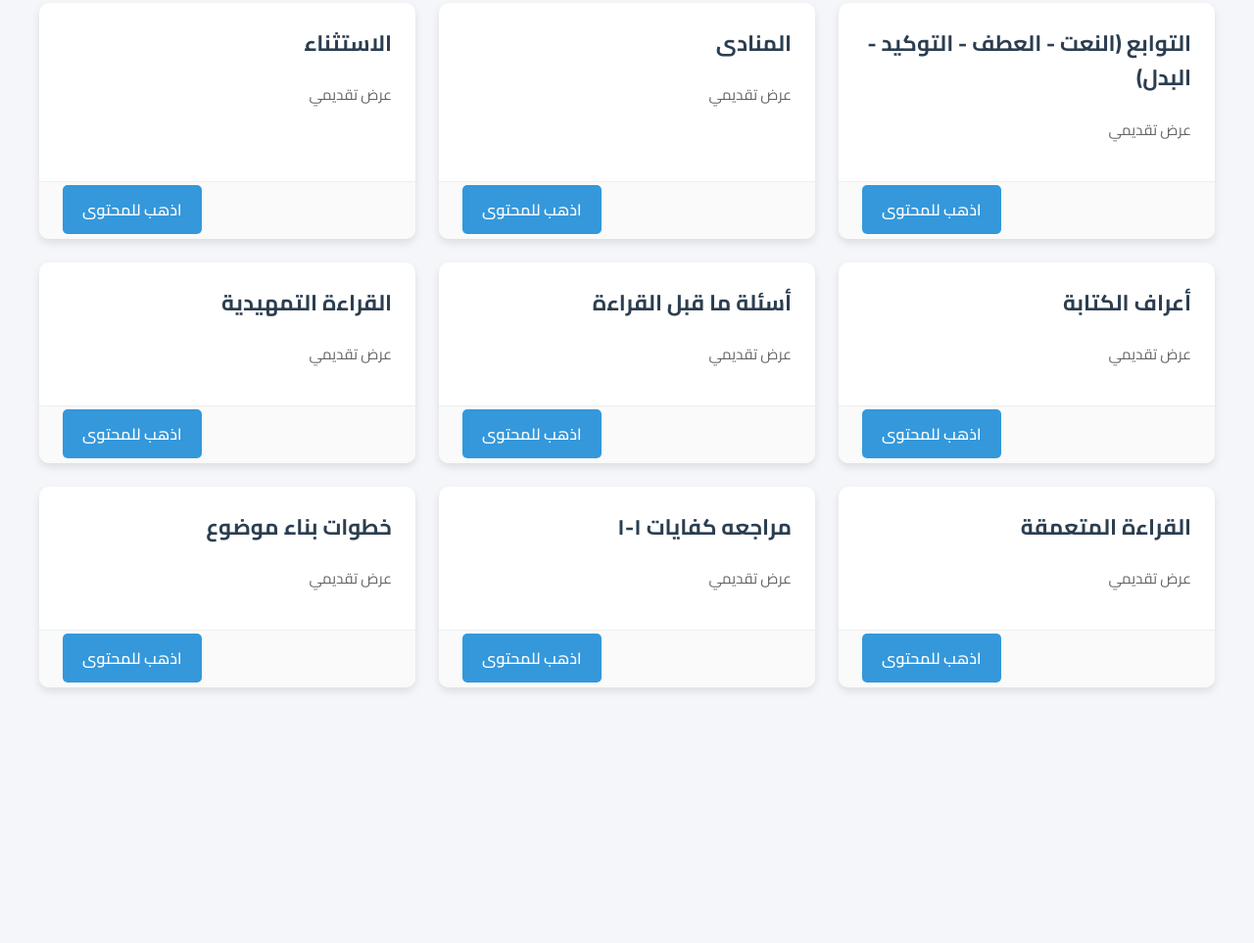
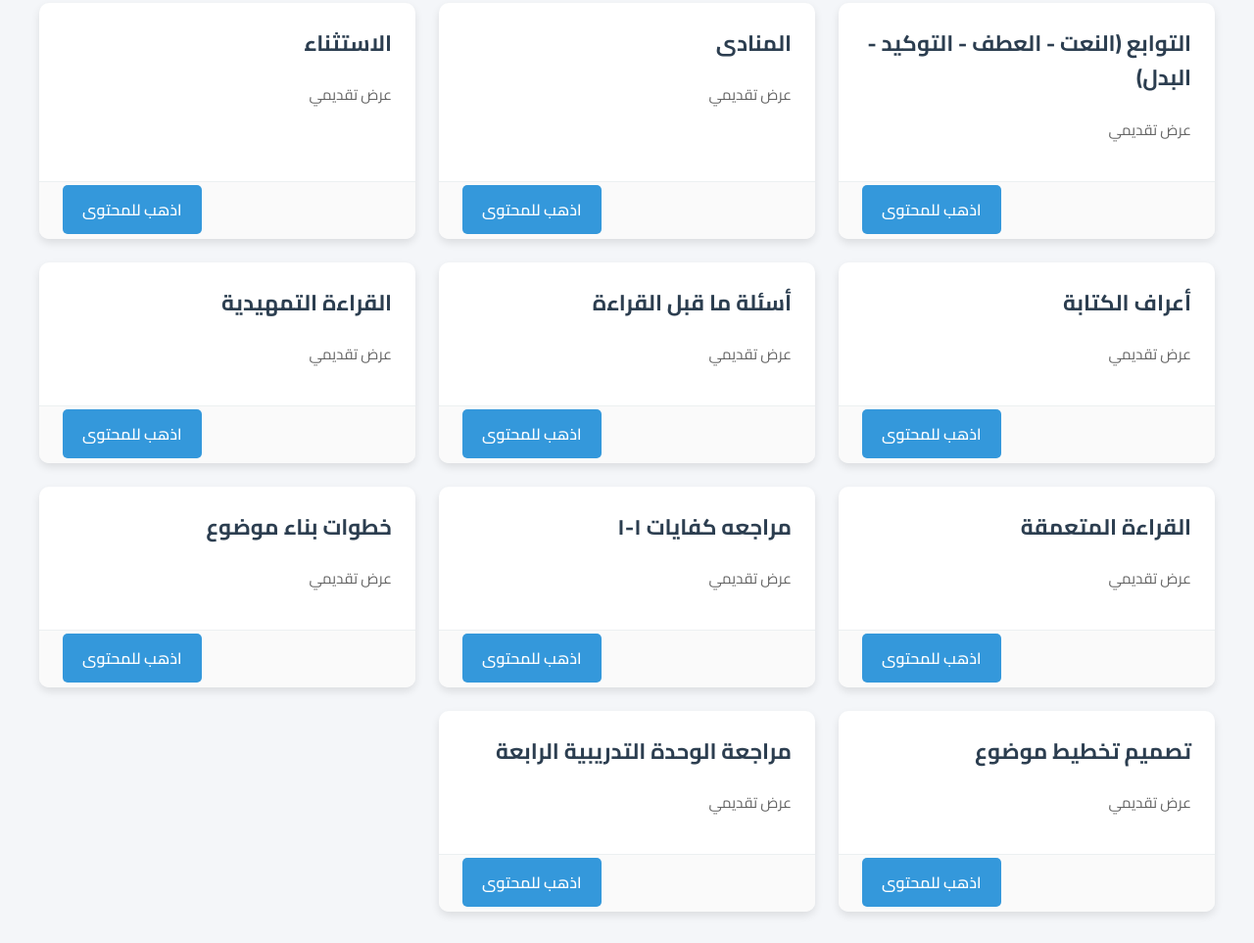
Before and after one commit to abobakrislamunofficial/educationalcontent, a plain HTML site: page presentations.html in a window 1280 px wide. Shown: the part 215-1178 px from the top of the page at 98% size. Before the commit the page ends 949 px from the top, so only its background shows below. Drawn offline with Linux system fonts and the light colour scheme.

Commit message:
Add new presentation items to the HTML file

```diff
--- a/presentations.html
+++ b/presentations.html
@@ -43,7 +43,9 @@
             { title: "القراءة التمهيدية", description: "عرض تقديمي", url: "https://abobakrislamunofficial.github.io/educationalcontent/qaraa_tamheedia.html" },
             { title: "القراءة المتعمقة", description: "عرض تقديمي", url: "https://abobakrislamunofficial.github.io/educationalcontent/alqeraa_al3ameeqa.html" },
             { title: "مراجعه كفايات ١-١", description: "عرض تقديمي", url: "https://abobakrislamunofficial.github.io/educationalcontent/moraja3a.html" },
-            { title: "خطوات بناء موضوع", description: "عرض تقديمي", url: "https://abobakrislamunofficial.github.io/educationalcontent/Khatawat_benaa.html" }
+            { title: "خطوات بناء موضوع", description: "عرض تقديمي", url: "https://abobakrislamunofficial.github.io/educationalcontent/Khatawat_benaa.html" },
+            { title: "تصميم تخطيط موضوع", description: "عرض تقديمي", url: "https://abobakrislamunofficial.github.io/educationalcontent/takhtitmawdo3.html" },
+            { title: "مراجعة الوحدة التدريبية الرابعة", description: "عرض تقديمي", url: "https://abobakrislamunofficial.github.io/educationalcontent/Moraja3akitaba.html" }
         ];
 
         const grid = document.getElementById('activity-grid');
```
